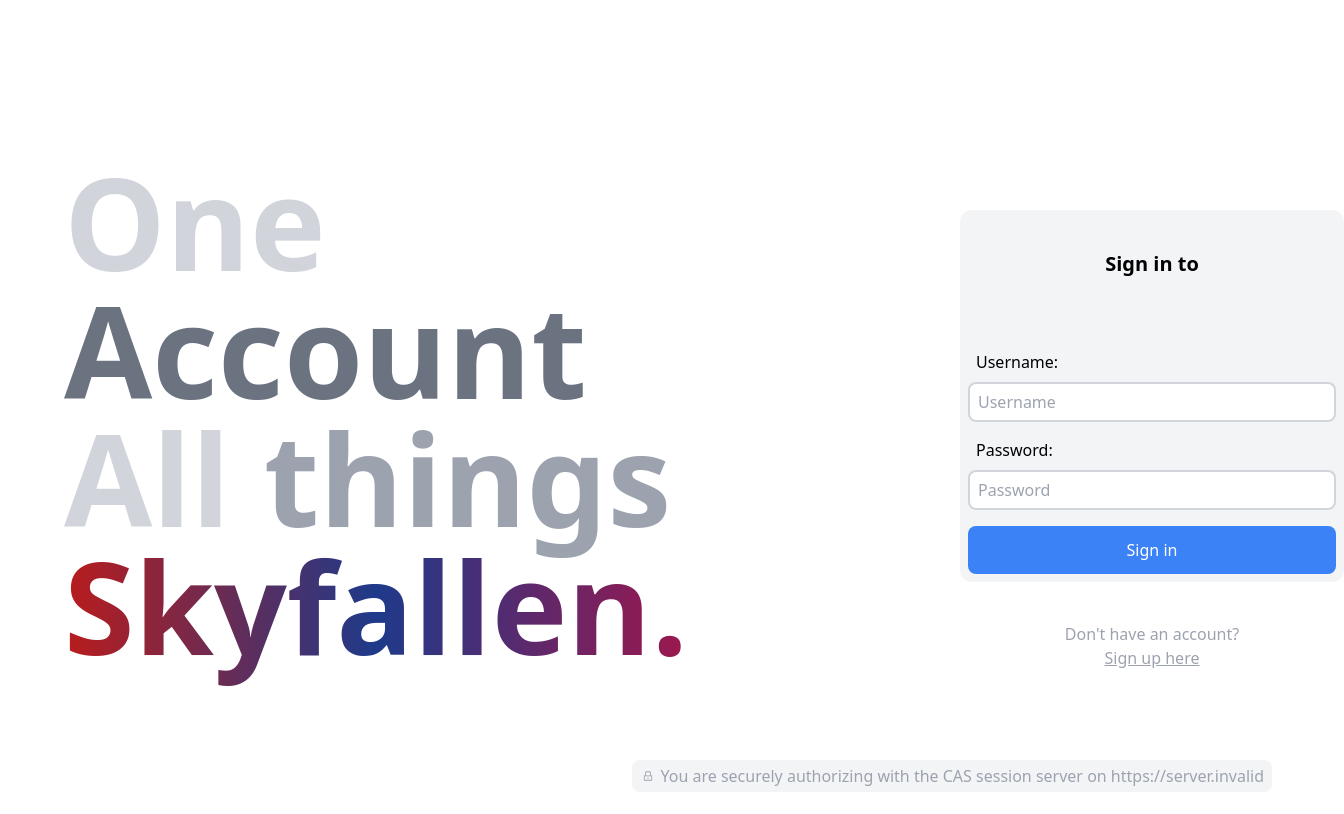
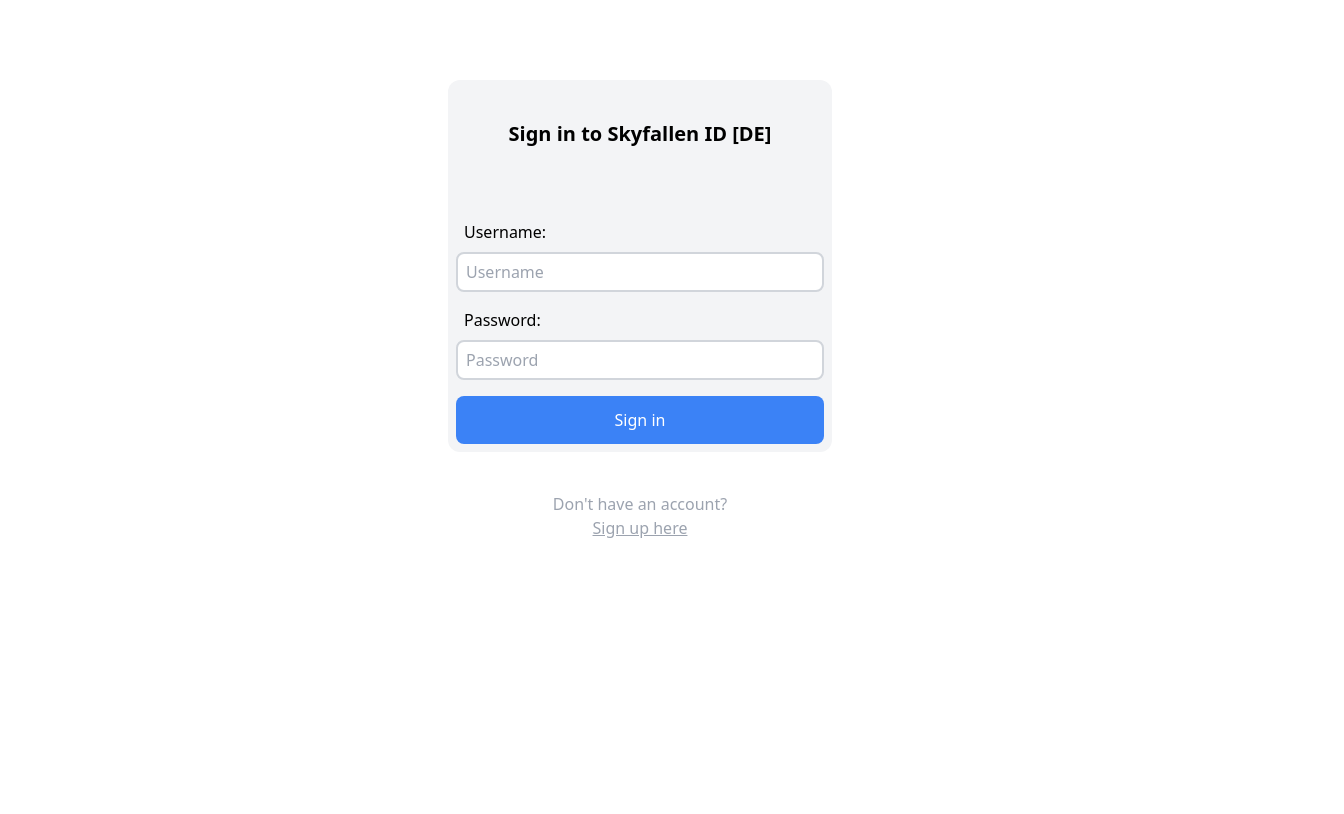
Before and after one commit to SkyfallenHQ/SkyfallenID, a React (Create React App) app: page /accounts/signin in a window 1280 px wide. Shown: the whole page, 1344 px wide, since content can reach past the window. Built offline with nearby package versions, Linux system fonts and the light colour scheme; no server answers.

Commit message:
Frontend updates

```diff
--- a/src/components/MenuBar.jsx
+++ b/src/components/MenuBar.jsx
@@ -1,5 +1,6 @@
 import React from 'react';
 import MenuButton from './MenuButton';
+import { AiOutlineUser } from "react-icons/ai";
 
 class MenuBar extends React.Component {
 
@@ -8,13 +9,8 @@
     render() {
         return (
             <div className="h-full w-32 bg-gray-200 hover:w-64 transition-width absolute top-0 left-0">
-               <p className="text-center text-gray-500 p-2 pb-10 pt-10">Skyfallen ID</p>
-               <MenuButton Text="Accounts" to="/dashboard/accounts" />
-               <MenuButton Text="Clients" />
-               <MenuButton Text="Logs" />
-               <MenuButton Text="Options" />
-               <MenuButton Text="About" to="/dashboard/about" />
-               <p className="absolute bottom-4 left-2 text-small text-gray-300">&copy; 2016-2021 Skyfallen</p>
+               <p className="text-center bg-gradient-to-r from-blue-500 to-red-800 p-2 pb-10 pt-10 text-transparent bg-clip-text text-lg font-extrabold">Skyfallen ID</p>
+               <MenuButton Text="Accounts" to="/dashboard/accounts" Icon={AiOutlineUser} />
             </div>
         );
     }
--- a/src/components/MenuButton.jsx
+++ b/src/components/MenuButton.jsx
@@ -3,13 +3,14 @@
 
 function MenuButton(props){
     return (
-        <Link to={props.to} className="bg-gray-300 w-full text-center py-3 text-gray-600 focus:outline-none hover:bg-gray-400 block">{ props.Text }</Link>
+        <Link to={props.to} className="bg-gray-300 w-full text-center py-3 text-gray-600 focus:outline-none hover:bg-gray-400 flex flex-row">{props.Icon ? <props.Icon className="w-6 h-6 p-1 rounded-2xl bg-blue-600 text-white my-auto ml-auto mr-1" /> : <></>}<span className="my-auto mr-auto">{ props.Text }</span></Link>
     )
 }
 
 MenuButton.propTypes = {
     Text: PropTypes.string.isRequired,
-    To: PropTypes.string.isRequired
+    To: PropTypes.string.isRequired,
+    Icon: PropTypes.func,
 }
 
 export default MenuButton;
--- /dev/null
+++ b/src/components/SkyfallenBranding.jsx
@@ -0,0 +1,16 @@
+import React from 'react';
+
+export default function SkyfallenBranding(){
+    return (
+        <div className="w-3/4 inline-block">
+            <div className="flex h-screen">
+                <p className="text-9xl font-extrabold my-auto ml-16 mr-auto">
+                    <span className="text-gray-300">One</span><br />
+                    <span className="text-gray-500">Account</span><br />
+                    <span className="text-gray-300">All</span> <span className="text-gray-400">things</span><br />
+                    <span className="text-transparent bg-clip-text bg-gradient-to-r from-red-700 via-blue-900 to-pink-800">Skyfallen.</span>
+                </p>
+            </div>
+        </div>
+    )
+}
--- a/src/pages/LoginForm.jsx
+++ b/src/pages/LoginForm.jsx
@@ -4,6 +4,7 @@
 import { Link } from 'react-router-dom';
 import Cookies from 'universal-cookie';
 import {AiOutlineLock} from "react-icons/ai";
+import SkyfallenBranding from "../components/SkyfallenBranding";
 class LoginForm extends React.Component {
 
     state = {
@@ -43,7 +44,10 @@
                         this.setState({error: false, success: "You have successfully signed in."})
                         const cookies = new Cookies();
                         cookies.set('SkyfallenIDSession', data.token, {path: "/"})
-                        this.props.history.push('/dashboard')
+                        let t = this
+                        setTimeout(function(){
+                            t.props.history.push('/dashboard')
+                        }, 1500)
 
                     } else {
 
@@ -65,23 +69,12 @@
 
     render() {
         return (
-            <>
-                <div>
-                    <div className="w-3/4 inline-block">
-                        <div className="flex h-screen">
-                            <p className="text-9xl font-extrabold my-auto ml-16 mr-auto">
-                                <span className="text-gray-300">One</span><br />
-                                <span className="text-gray-500">Account</span><br />
-                                <span className="text-gray-300">All</span> <span className="text-gray-400">things</span><br />
-                                <span className="text-transparent bg-clip-text bg-gradient-to-r from-red-700 via-blue-900 to-pink-800">Skyfallen.</span>
-                            </p>
-                        </div>
-                    </div>
-                    <div className="w-1/4 inline-block">
-                        <div className="flex h-screen">
+            <div className="flex flex-row w-screen">
+                {process.env.REACT_APP_SKYFALLEN_BRANDED === "true" ? <SkyfallenBranding /> : <></>}
+                <div className={`flex flex-col ${process.env.REACT_APP_SKYFALLEN_BRANDED !== "true" ? "m-auto" : ""}`}>
                     <div className="m-auto">
-                                { this.state.error ? <div className="w-96 bg-red-500 rounded-xl py-6 m-auto mt-10 text-white text-center">{ this.state.error }</div> : '' }
-                                { this.state.success ? <div className="w-96 bg-green-500 rounded-xl py-6 m-auto mt-10 text-white text-center">{ this.state.success }</div> : '' }
+                        <div className={`absolute ${this.state.error ? "top-10" : "-top-16"} transition-all duration-1000 ease-out w-96 bg-red-500 rounded-xl p-2 m-auto text-white text-center`}>{ this.state.error }</div>
+                        <div className={`absolute ${this.state.success ? "top-10" : "-top-16"} transition-all duration-1000 ease-out w-96 bg-green-500 rounded-xl p-2 m-auto text-white text-center`}>{ this.state.success }</div>
                         <form className="w-96 m-auto mt-20 bg-gray-100 rounded-xl pt-10">
                             <h1 className="text-xl text-center font-semibold mb-16">Sign in to { process.env.REACT_APP_INSTANCE_NAME }</h1>
                             <LabelledInput Placeholder="Username" Type="text" ChangeHandler={this.usernameUpdate.bind(this)} />
@@ -92,11 +85,8 @@
                         </form>
                         <p className="text-center text-gray-400 mt-10">Don't have an account? <br /> <Link to="/accounts/signup" className="underline">Sign up here</Link></p>
                     </div>
-                            <p className="absolute text-gray-400 bottom-2 right-2 text-small bg-gray-100 rounded-lg py-1 px-2"><AiOutlineLock className="inline pb-1" /> You are securely authorizing with the CAS session server on { process.env.REACT_APP_BACKEND_URL }</p>
                 </div>
             </div>
-                </div>
-            </>
         );
     }
 }
--- a/src/pages/RegisterForm.jsx
+++ b/src/pages/RegisterForm.jsx
@@ -2,6 +2,8 @@
 import LabelledInput from '../components/LabelledInput';
 import Button from '../components/Button';
 import { Link } from 'react-router-dom';
+import SkyfallenBranding from "../components/SkyfallenBranding";
+import {AiOutlineLock} from "react-icons/ai";
 
 class RegisterForm extends React.Component {
 
@@ -116,10 +118,12 @@
 
     render() {
         return (
-            <>
-                { this.state.success ? <div className="w-96 bg-green-400 rounded-xl py-6 m-auto mt-10 text-white text-center">{ this.state.success }</div> : '' }
-                { this.state.error ? <div className="w-96 bg-red-500 rounded-xl py-6 m-auto mt-10 text-white text-center">{ this.state.error }</div> : '' }
-
+            <div className="flex flex-row w-screen">
+                {process.env.REACT_APP_SKYFALLEN_BRANDED === "true" ? <SkyfallenBranding /> : <></>}
+                <div className={`w-1/4 flex ${process.env.REACT_APP_SKYFALLEN_BRANDED !== "true" ? "m-auto" : ""}`}>
+                        <div className="m-auto">
+                            <div className={`absolute ${this.state.error ? "top-10" : "-top-16"} transition-all duration-1000 ease-out w-96 bg-red-500 rounded-xl p-2 m-auto text-white text-center`}>{ this.state.error }</div>
+                            <div className={`absolute ${this.state.success ? "top-10" : "-top-16"} transition-all duration-1000 ease-out w-96 bg-green-500 rounded-xl p-2 m-auto text-white text-center`}>{ this.state.success }</div>
                             <form className="w-96 m-auto mt-20 bg-gray-100 rounded-xl pt-10">
                                 <h1 className="text-xl text-center font-semibold mb-16">Sign up to { process.env.REACT_APP_INSTANCE_NAME }</h1>
                                 <LabelledInput Placeholder="Name" Type="text" ChangeHandler={this.nameUpdate.bind(this)} />
@@ -137,7 +141,9 @@
                                 </div>
                             </form>
                             <p className="text-center text-gray-400 mt-10">Already have an account? <br /> <Link to="/accounts/signin" className="underline">Sign in here</Link></p>
-            </>
+                    </div>
+                </div>
+            </div>
         );
     }
 }
```
Also changed, not shown: 1 other file (tests, documents, lock files or other folders). Lines whose indentation alone changed are shown as unchanged.
